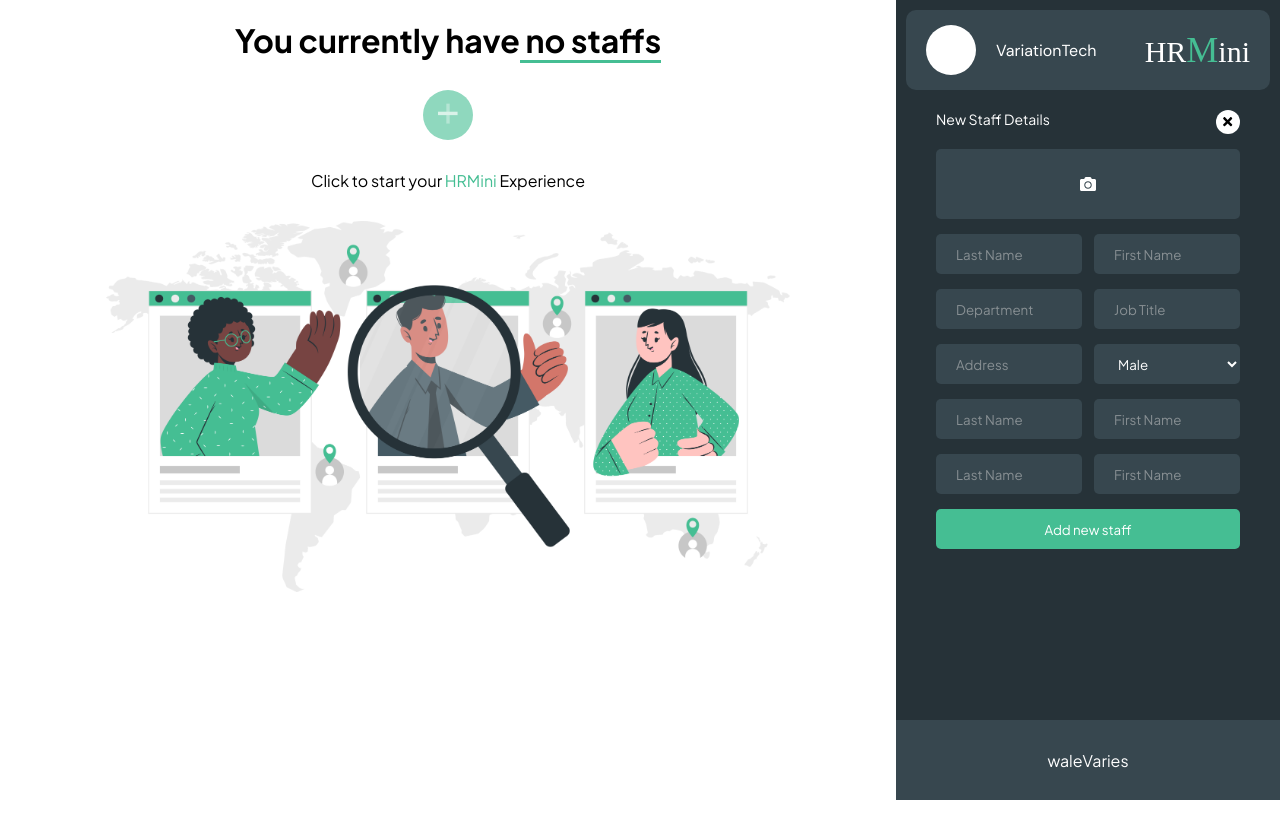
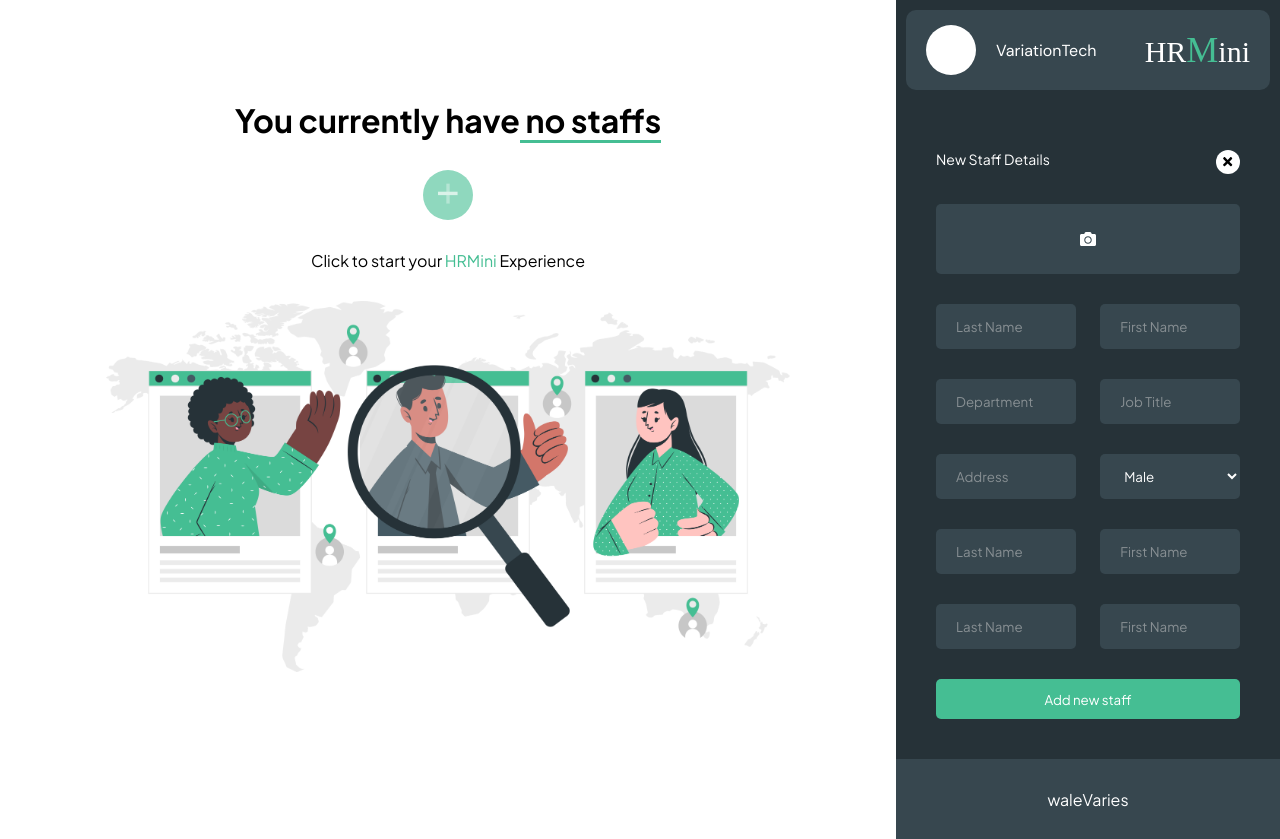
Before and after one commit to MohammedMoshood/hrmini, a React (Create React App) app in the folder client/: page /dashboard in a window 1280 px wide. Before the commit the page ends 800 px from the top, so only its background shows below. Built offline with nearby package versions, Linux system fonts and the light colour scheme; a web font is replaced by a local one.

Commit message:
updated UI add new staff

```diff
--- a/client/src/pages/Dashboard.jsx
+++ b/client/src/pages/Dashboard.jsx
@@ -39,7 +39,7 @@ const Dashboard = () => {
             padding: "10px",
             display: "flex",
             flexDirection: "column",
-            gap: "10px",
+            gap: "30px",
           }}
         >
           <div className="top_bar">
--- a/client/src/styles/dashboard.css
+++ b/client/src/styles/dashboard.css
@@ -1,6 +1,6 @@
 .dashboard {
   display: flex;
-  height: 100svh;
+  min-height: 100svh;
   max-width: 1512px;
   margin: 0 auto;
 }
@@ -11,11 +11,13 @@
   justify-content: center;
   /* height: 100svh; */
   padding: 20px;
+  padding-top: 100px;
   /* border-right: #f5f5f5 1px solid; */
 }
 .dynamic_panel {
   width: 30%;
-  height: 100svh;
+  min-height: 100svh;
+  /* gap: 30px; */
   display: flex;
   flex-direction: column;
   background-color: var(--primaryColor2);
@@ -126,8 +128,8 @@
 .add_staff_form {
   display: flex;
   flex-direction: column;
-  padding:10px 30px;
-  gap: 15px;
+  padding: 30px;
+  gap: 30px;
 }
 
 .form_label {
@@ -171,8 +173,8 @@ input[name="add_staff_img"] {
   justify-content: space-between;
 }
 .add_staff_form_group input {
-  height: 40px;
-  width: 48%;
+  height: 45px;
+  width: 46%;
   border: none;
   border-radius: 5px;
   padding: 20px;
@@ -183,11 +185,11 @@ input[name="add_staff_img"] {
   color: white;
 }
 .add_staff_form_group select {
-  height: 40px;
-  width: 48%;
+  height: 45px;
+  width: 46%;
   border: none;
   border-radius: 5px;
-  padding:0 20px;
+  padding: 0 20px;
   background-color: #37474f;
   outline: none;
   transition: 0.3s ease-in-out all;
@@ -200,7 +202,7 @@ input[name="add_staff_img"] {
 ::placeholder {
   color: #cecece88;
 }
-.add_staff_form input[type="submit"]{
+.add_staff_form input[type="submit"] {
   height: 40px;
   background-color: var(--primaryColor1);
   border-radius: 5px;
```
Lines whose indentation alone changed are shown as unchanged.
